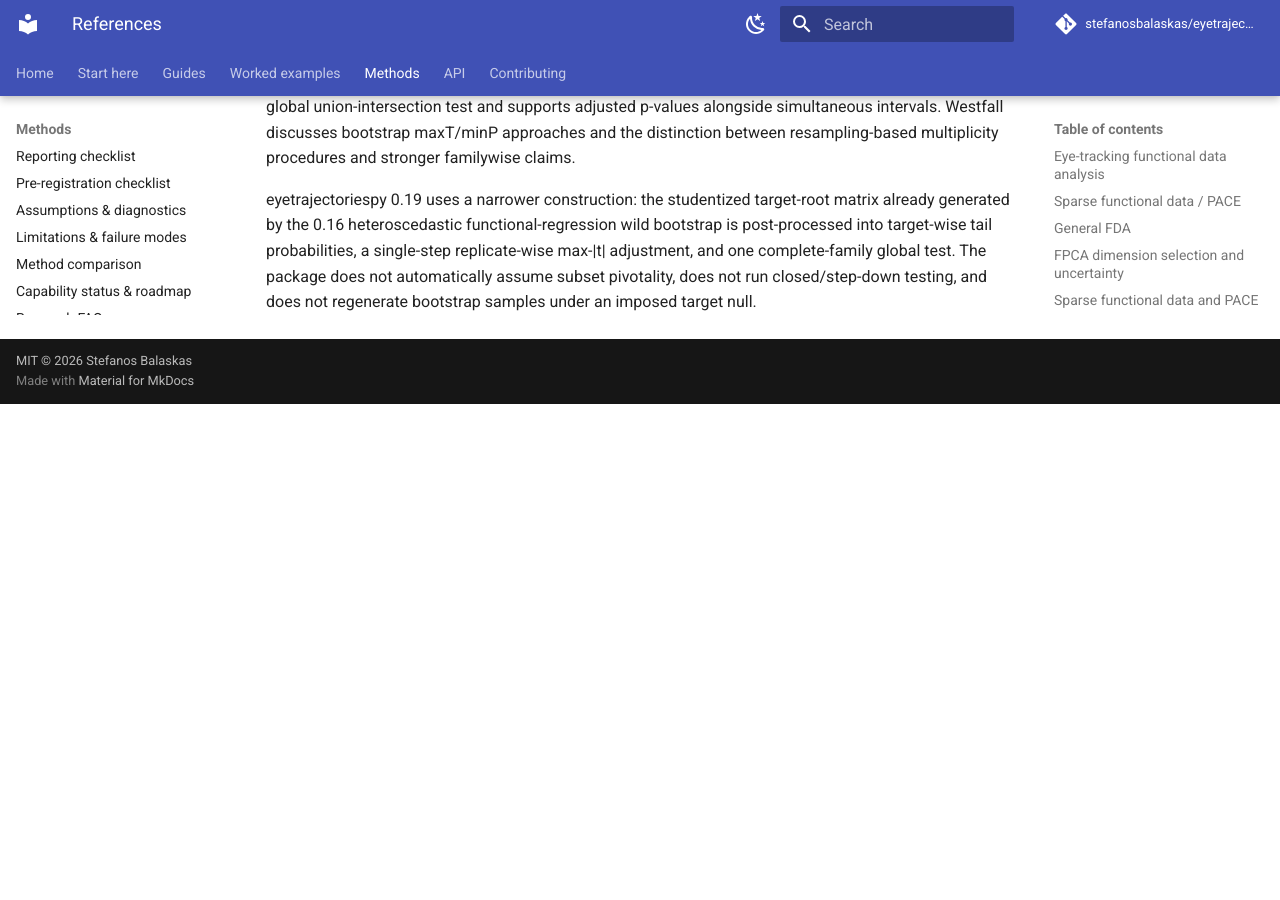
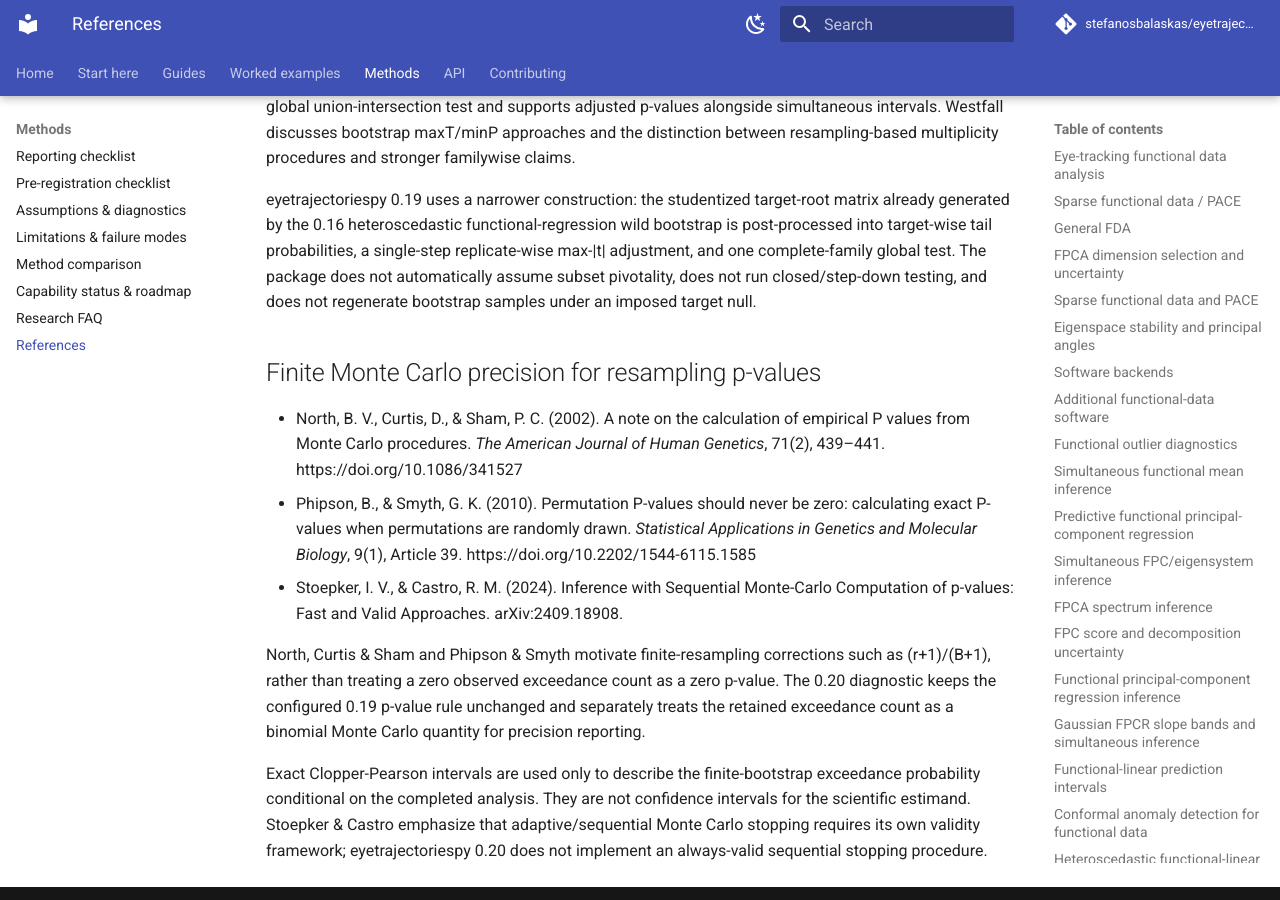
Before and after one commit to stefanosbalaskas/eyetrajectoriespy, an MkDocs documentation site: the page built from docs/methods/references.md, in a window 1280 px wide and 900 px high, scrolled down 7881 px. Built offline with MkDocs 1.6.1 and Material for MkDocs 9.7.7, drawn with Linux system fonts in a browser that asks for light colours; comment, search, counter and statistics services are not loaded; before the commit the page ends 8285 px from its top, so only the background shows below that.

Commit message:
Add Monte Carlo precision references

```diff
--- a/docs/methods/references.md
+++ b/docs/methods/references.md
@@ -200,3 +200,13 @@ The simultaneous family, confidence level, k/g/h truncations, and multiplier cho
 Hothorn et al. describe low-dimensional simultaneous inference in which a maxT statistic provides a global union-intersection test and supports adjusted p-values alongside simultaneous intervals. Westfall discusses bootstrap maxT/minP approaches and the distinction between resampling-based multiplicity procedures and stronger familywise claims.
 
 eyetrajectoriespy 0.19 uses a narrower construction: the studentized target-root matrix already generated by the 0.16 heteroscedastic functional-regression wild bootstrap is post-processed into target-wise tail probabilities, a single-step replicate-wise max-|t| adjustment, and one complete-family global test. The package does not automatically assume subset pivotality, does not run closed/step-down testing, and does not regenerate bootstrap samples under an imposed target null.
+
+## Finite Monte Carlo precision for resampling p-values
+
+- North, B. V., Curtis, D., & Sham, P. C. (2002). A note on the calculation of empirical P values from Monte Carlo procedures. *The American Journal of Human Genetics*, 71(2), 439–441. https://doi.org/10.1086/341527
+- Phipson, B., & Smyth, G. K. (2010). Permutation P-values should never be zero: calculating exact P-values when permutations are randomly drawn. *Statistical Applications in Genetics and Molecular Biology*, 9(1), Article 39. https://doi.org/10.2202/1544-6115.1585
+- Stoepker, I. V., & Castro, R. M. (2024). Inference with Sequential Monte-Carlo Computation of p-values: Fast and Valid Approaches. arXiv:2409.18908.
+
+North, Curtis & Sham and Phipson & Smyth motivate finite-resampling corrections such as (r+1)/(B+1), rather than treating a zero observed exceedance count as a zero p-value. The 0.20 diagnostic keeps the configured 0.19 p-value rule unchanged and separately treats the retained exceedance count as a binomial Monte Carlo quantity for precision reporting.
+
+Exact Clopper-Pearson intervals are used only to describe the finite-bootstrap exceedance probability conditional on the completed analysis. They are not confidence intervals for the scientific estimand. Stoepker & Castro emphasize that adaptive/sequential Monte Carlo stopping requires its own validity framework; eyetrajectoriespy 0.20 does not implement an always-valid sequential stopping procedure.
```
